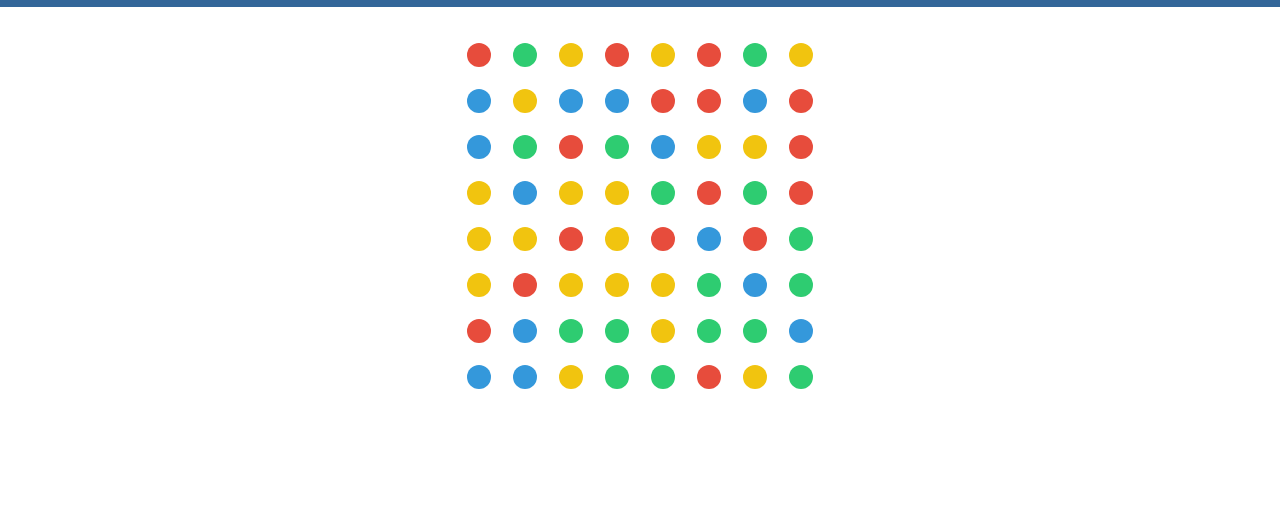
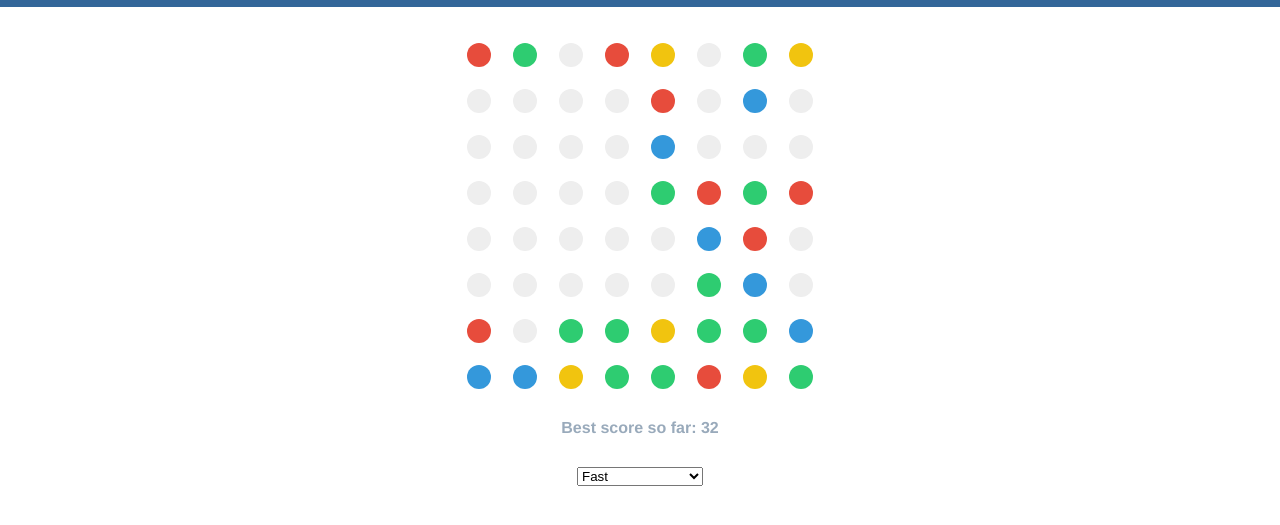
Before and after one commit to bracketdash/box-off, a plain HTML site: page index.html in a window 1280 px wide. Shown: the part 41-566 px from the top of the page. Drawn offline with Linux system fonts and the light colour scheme.

Commit message:
that was easy

```diff
--- a/app.js
+++ b/app.js
@@ -1,3 +1,5 @@
+let moveDelay = 300;
+
 function getMoves(board) {
   const moves = [];
   const rows = board.length;
@@ -51,27 +53,52 @@ function init() {
         .map(() => colors[Math.floor(Math.random() * colors.length)])
     );
   loop(board, { board, score: 0 }, []);
+  document
+    .querySelector(".speed select")
+    .addEventListener("change", (event) => {
+      moveDelay = event.target.value;
+    });
 }
 
 function loop(board, best, history) {
   updateDOM(board);
   const empties = board.flat().filter((cell) => cell === "e").length;
   if (empties === 64) {
-    console.log("I won!");
+    document.querySelector(".so-far").innerHTML = "WINNING!";
     return;
   }
-  if (best.score < empties) {
+  if (empties > best.score) {
     best = { board, score: empties };
+    document.querySelector(".so-far").innerHTML = empties;
   }
-  const moves = getMoves(board);
+  let newBoard = board.map((row) => row.slice());
+  let moves = getMoves(board);
+  let i = 0;
   if (!moves.length) {
-    // TODO
-    return;
+    while (history.length) {
+      const prev = history.pop();
+      if (prev.i + 1 < prev.moves.length) {
+        i = prev.i + 1;
+        board = prev.board.map((row) => row.slice());
+        moves = prev.moves;
+        history.push({ board, moves, i });
+        newBoard = board.map((row) => row.slice());
+        break;
+      }
+    }
+    if (!moves.length || !moves[i]) {
+      updateDOM(best.board);
+      console.log("All options exhausted. Best scoring board shown.");
+      return;
+    }
+  } else {
+    history.push({ board, moves, i });
   }
-  history.push({ board, moves, i: 0 });
-  // TODO: remove the two pegs from the board (turn them to "e")
-  // const newBoard = TODO (remove the two pegs in moves[i])
-  setTimeout();
+  newBoard[moves[i][0][0]][moves[i][0][1]] = "e";
+  newBoard[moves[i][1][0]][moves[i][1][1]] = "e";
+  setTimeout(() => {
+    loop(newBoard, best, history);
+  }, moveDelay);
 }
 
 function updateDOM(state) {
--- a/index.html
+++ b/index.html
@@ -14,6 +14,19 @@
       </div>
       <div class="container">
         <div class="board"></div>
+        <div class="best-score">
+          Best score so far: <span class="so-far">0</span>
+        </div>
+        <div class="speed">
+          <select>
+            <option value="600">Slow</option>
+            <option value="300" selected>Fast</option>
+            <option value="80">Light Speed</option>
+            <option value="40">Ridiculous Speed</option>
+            <option value="20">Ludicrous Speed</option>
+            <option value="0">Plaid</option>
+          </select>
+        </div>
       </div>
     </main>
     <script src="app.js"></script>
--- a/styles.css
+++ b/styles.css
@@ -73,3 +73,18 @@ body {
 .cell.y {
   background: #f1c40f;
 }
+
+.best-score {
+  margin: 30px auto;
+  text-align: center;
+  font-size: 16px;
+  font-weight: bold;
+  color: #9ab;
+}
+
+.speed {
+  display: flex;
+  justify-content: center;
+  align-items: center;
+  flex-direction: column;
+}
```
